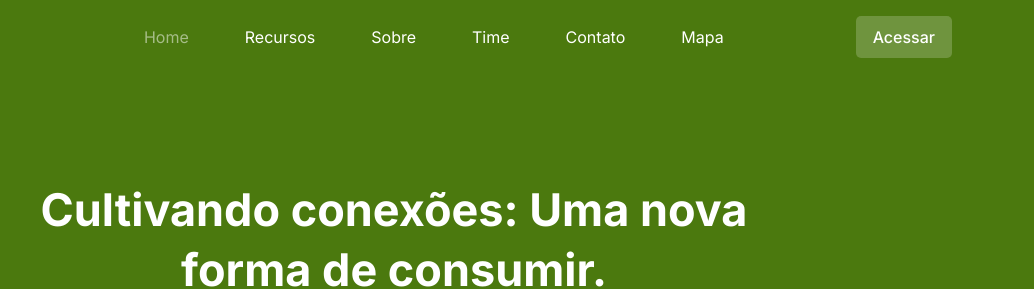
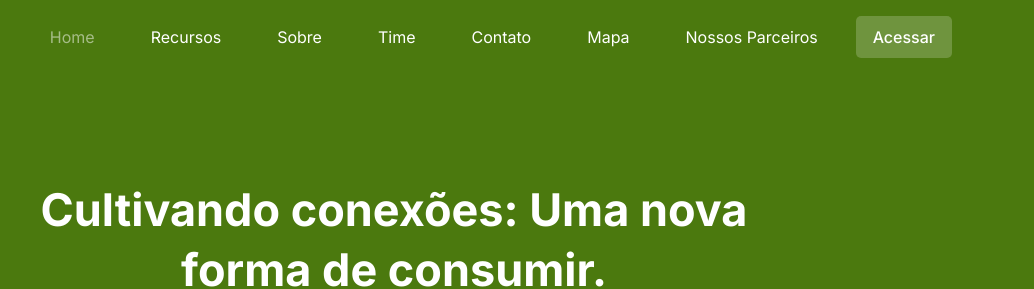
Before and after one commit to GabrielFrohlich/site-farm-go, a plain HTML site: page index.html in a window 1280 px wide. Shown: the top 289 px of the page, 246-1280 px from the left. Drawn offline with Linux system fonts and the light colour scheme.

Commit message:
add partners page

```diff
--- a/index.html
+++ b/index.html
@@ -72,6 +72,9 @@
                   </li>
                   <li class="nav-item">
                     <a class="ud-menu-scroll" href="/map.html">Mapa</a>
+                  </li>
+                  <li class="nav-item">
+                    <a class="ud-menu-scroll" href="https://portfolio.farmgo.app">Nossos Parceiros</a>
                   </li>
                 </ul>
               </div>
```
Also changed, not shown: login.html (+3 -0 lines), map.html (+3 -0 lines).
